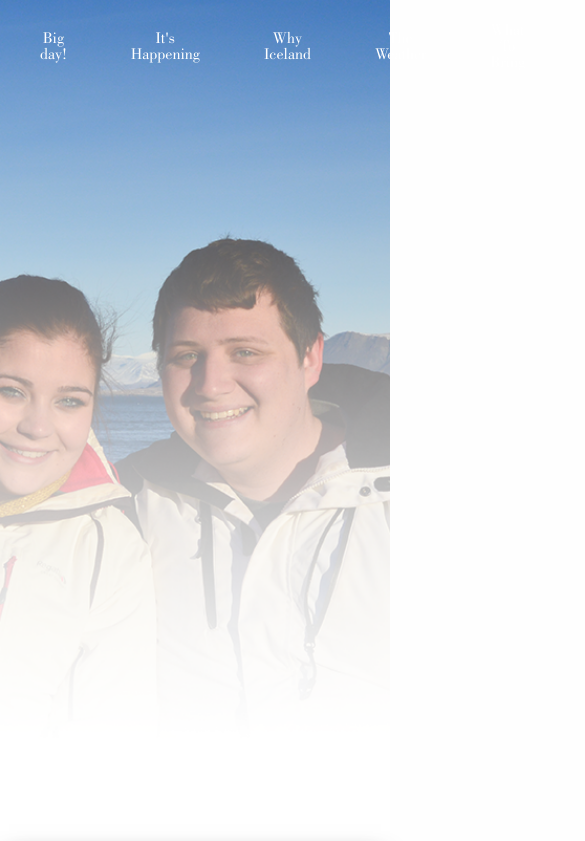
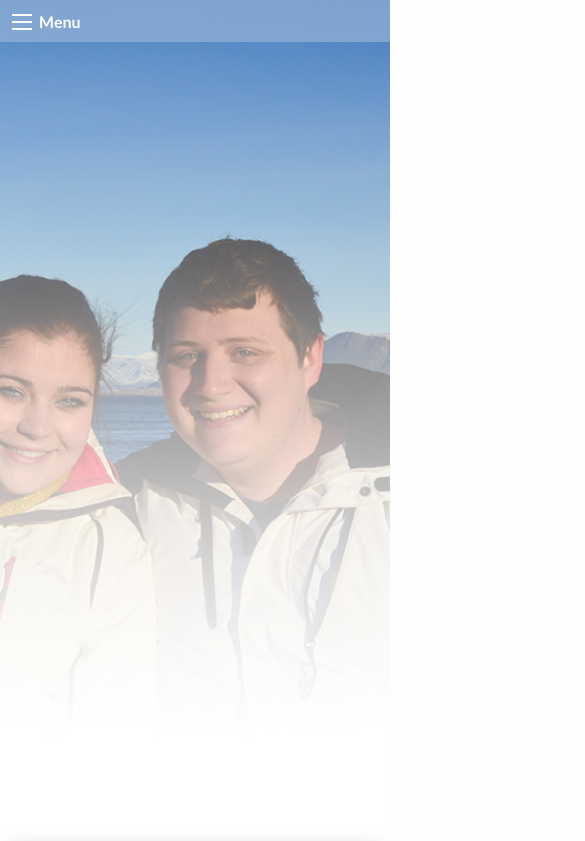
Before and after one commit to dannyweeks/wedding-html, a website: page index.html in a window 390 px wide. Shown: the top 841 px of the page, 585 px wide, since content can reach past the window. Drawn offline with nearby package versions, Linux system fonts and the light colour scheme.

Commit message:
added menu for mobile

```diff
--- a/assets/scss/app.scss
+++ b/assets/scss/app.scss
@@ -53,3 +53,4 @@
 @import "partials/header";
 @import "partials/homepage";
 @import "partials/footer";
+@import "partials/media-queries-base";
--- /dev/null
+++ b/assets/scss/partials/_media-queries-base.scss
@@ -0,0 +1,14 @@
+@import "media-queries/small-up";
+@import "media-queries/small-only";
+
+@import "media-queries/medium-up";
+@import "media-queries/medium-only";
+
+@import "media-queries/large-up";
+@import "media-queries/large-only";
+
+@import "media-queries/xlarge-up";
+@import "media-queries/xlarge-only";
+
+@import "media-queries/xxlarge-up";
+@import "media-queries/xxlarge-only";
--- /dev/null
+++ b/assets/scss/partials/media-queries/_large-only.scss
@@ -0,0 +1,3 @@
+@include breakpoint(large only) {
+
+}
--- /dev/null
+++ b/assets/scss/partials/media-queries/_large-up.scss
@@ -0,0 +1,3 @@
+@include breakpoint(large) {
+
+}
--- /dev/null
+++ b/assets/scss/partials/media-queries/_medium-only.scss
@@ -0,0 +1,3 @@
+@include breakpoint(medium only) {
+
+}
--- /dev/null
+++ b/assets/scss/partials/media-queries/_medium-up.scss
@@ -0,0 +1,3 @@
+@include breakpoint(medium) {
+
+}
--- /dev/null
+++ b/assets/scss/partials/media-queries/_small-only.scss
@@ -0,0 +1,14 @@
+@include breakpoint(small only) {
+	.homepage {
+		header.header {
+			.top-bar {
+				padding: 0;
+			}
+
+			.top-bar-left > ul, .title-bar {
+				width: 100%;
+				background-color: rgba($blue, 0.75) !important;
+			}
+		}
+	}
+}
--- /dev/null
+++ b/assets/scss/partials/media-queries/_small-up.scss
@@ -0,0 +1,3 @@
+@include breakpoint(small) {
+
+}
--- /dev/null
+++ b/assets/scss/partials/media-queries/_xlarge-only.scss
@@ -0,0 +1,3 @@
+@include breakpoint(xlarge only) {
+
+}
--- /dev/null
+++ b/assets/scss/partials/media-queries/_xlarge-up.scss
@@ -0,0 +1,3 @@
+@include breakpoint(xlarge) {
+
+}
--- /dev/null
+++ b/assets/scss/partials/media-queries/_xxlarge-only.scss
@@ -0,0 +1,3 @@
+@include breakpoint(xxlarge only) {
+
+}
--- /dev/null
+++ b/assets/scss/partials/media-queries/_xxlarge-up.scss
@@ -0,0 +1,3 @@
+@include breakpoint(xxlarge) {
+
+}
--- a/index.html
+++ b/index.html
@@ -12,8 +12,12 @@
         <header class="header">
             <div data-sticky-container>
                 <div class="top-bar" data-sticky data-options="marginTop:0;" style="width:100%">
-                    <div class="top-bar-left text-center">
-                        <ul class="dropdown menu" data-dropdown-menu>
+                    <div class="title-bar" data-responsive-toggle="main-menu" data-hide-for="medium">
+                        <button class="menu-icon" type="button" data-toggle="main-menu"></button>
+                        <div class="title-bar-title">Menu</div>
+                    </div>
+                    <div class="top-bar-left text-center" id="main-menu">
+                        <ul class="dropdown vertical medium-horizontal menu" data-dropdown-menu>
                             <li><a href="#big-day">Big day!</a></li>
                             <li><a href="#its-happening">It's Happening</a></li>
                             <li><a href="#why-iceland">Why Iceland</a></li>
```
Also changed, not shown: assets/css/app.css.
